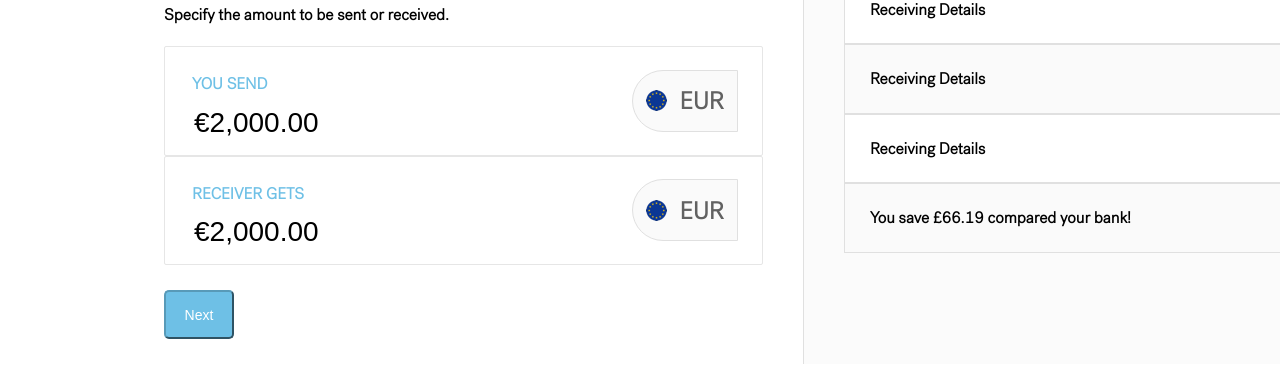
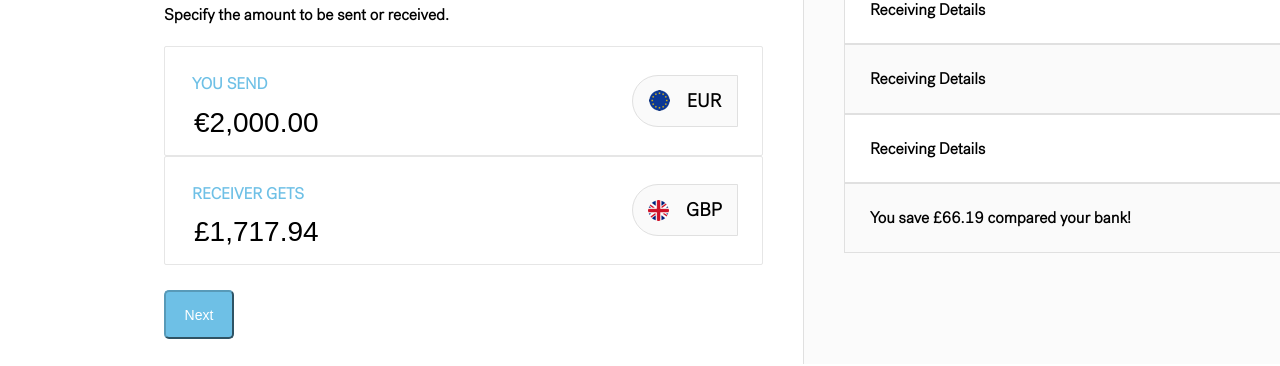
Before and after one commit to Elohina/currency-fair-test, a React (Create React App) app: page / in a window 1280 px wide. Shown: the part 223-589 px from the top of the page. Built offline with nearby package versions, Linux system fonts and the light colour scheme.

Commit message:
Add transaction input styles

```diff
--- a/src/components/transaction/Amount.js
+++ b/src/components/transaction/Amount.js
@@ -14,7 +14,7 @@ function Amount(props) {
             </div>
             <div className="currency">
                 <img src={props.currency.img} alt="" />
-                <h2>{props.currency.name}</h2>
+                <h3>{props.currency.name}</h3>
             </div>
         </div>
     );
--- a/src/components/transaction/Transaction.css
+++ b/src/components/transaction/Transaction.css
@@ -7,6 +7,10 @@
     border-radius: 2px;
     align-items: center;
     padding: 0 24px;
+}
+
+.amount-container:hover {
+    background-color: rgba(110, 192, 230, 0.06);
 }
 
 .amount {
@@ -22,7 +26,7 @@
     width: 100%;
     display: block;
     border: none;
-    background-color: white;
+    background-color: transparent;
     font-size: 28px;
 }
 
@@ -31,7 +35,7 @@
     align-items: center;
     justify-content: space-around;
     width: 90px;
-    height: 60px;
+    height: 50px;
     border: 1px solid;
     border-top-left-radius: 50px;
     border-bottom-left-radius: 50px;
--- a/src/components/transaction/Transaction.js
+++ b/src/components/transaction/Transaction.js
@@ -1,6 +1,7 @@
 import React from "react";
 import "./Transaction.css";
 import EUR_IMG from "../../assets/EUR.png";
+import GBP_IMG from "../../assets/GBP.png";
 import PADLOCK from "../../assets/padlock.png"
 import CIRCLE_ARROW from "../../assets/circle_arrow.png"
 import PHONE from "../../assets/phone.png"
@@ -54,8 +55,10 @@ class Transaction extends React.Component {
                 disabled: true
             }
         ];
-        const amount = 2000.00;
-        const currency = {name: 'EUR', img: EUR_IMG};
+        const amount_send = 2000.00;
+        const currency_send = {name: 'EUR', img: EUR_IMG};
+        const receiver_gets = 1717.94;
+        const currency_gets = {name: 'GBP', img: GBP_IMG};
         const {open} = this.state;
         return(
             <div>
@@ -63,8 +66,8 @@ class Transaction extends React.Component {
                 <Tab id="stepOne">
                     <h3>Let’s set up your transaction!</h3>
                     <h4>Specify the amount to be sent or received.</h4>
-                    <Amount title="YOU SEND" amount={amount} currency={currency}/>
-                    <Amount title="RECEIVER GETS" amount={amount} currency={currency}/>
+                    <Amount title="YOU SEND" amount={amount_send} currency={currency_send}/>
+                    <Amount title="RECEIVER GETS" amount={receiver_gets} currency={currency_gets}/>
                     <div className="next-container">
                         <button type="button" className="primary"
                                 onClick={this.openVerificationCodeModal}>Next</button>
```
Also changed, not shown: src/assets/GBP.png (added).
